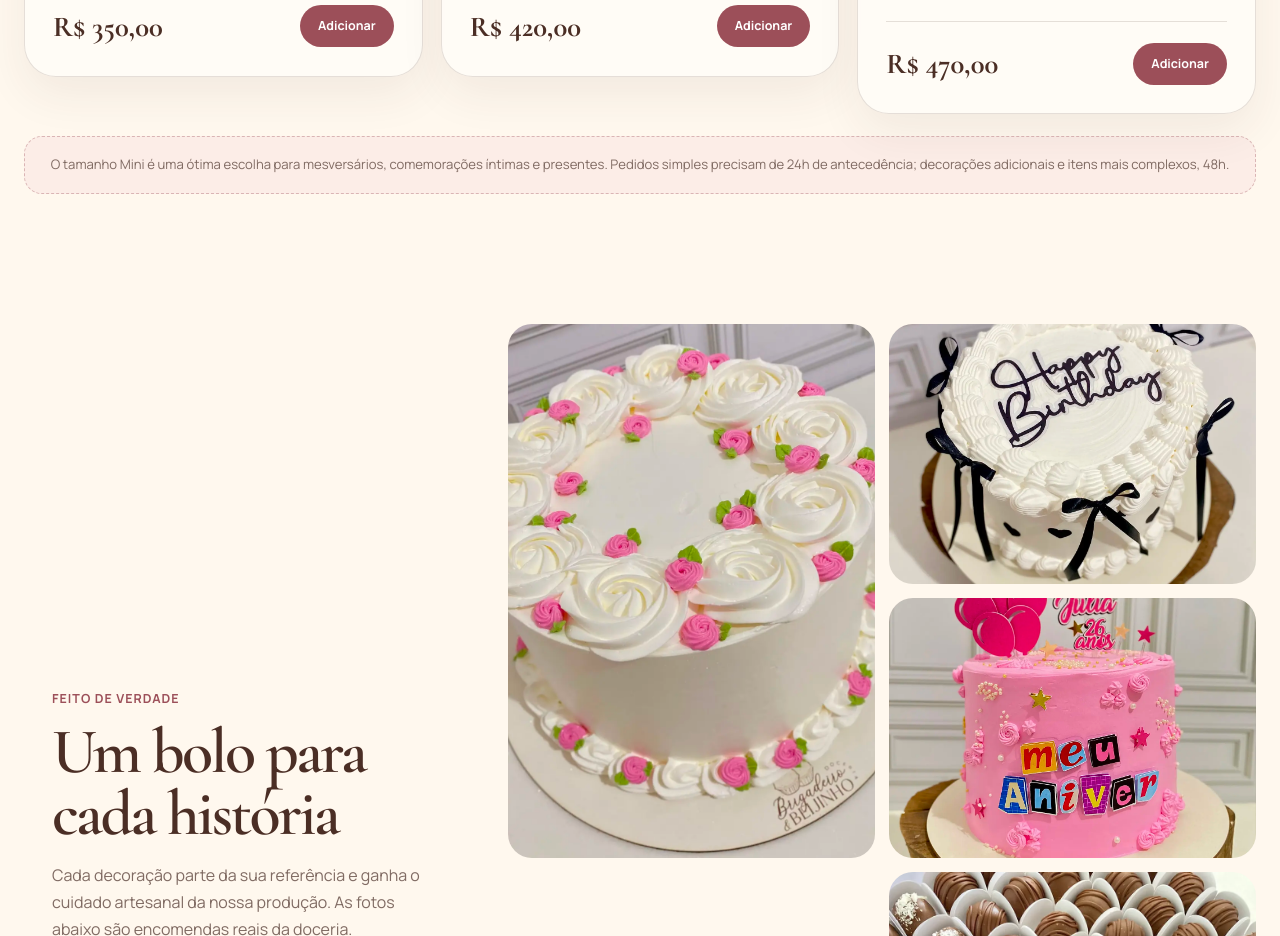
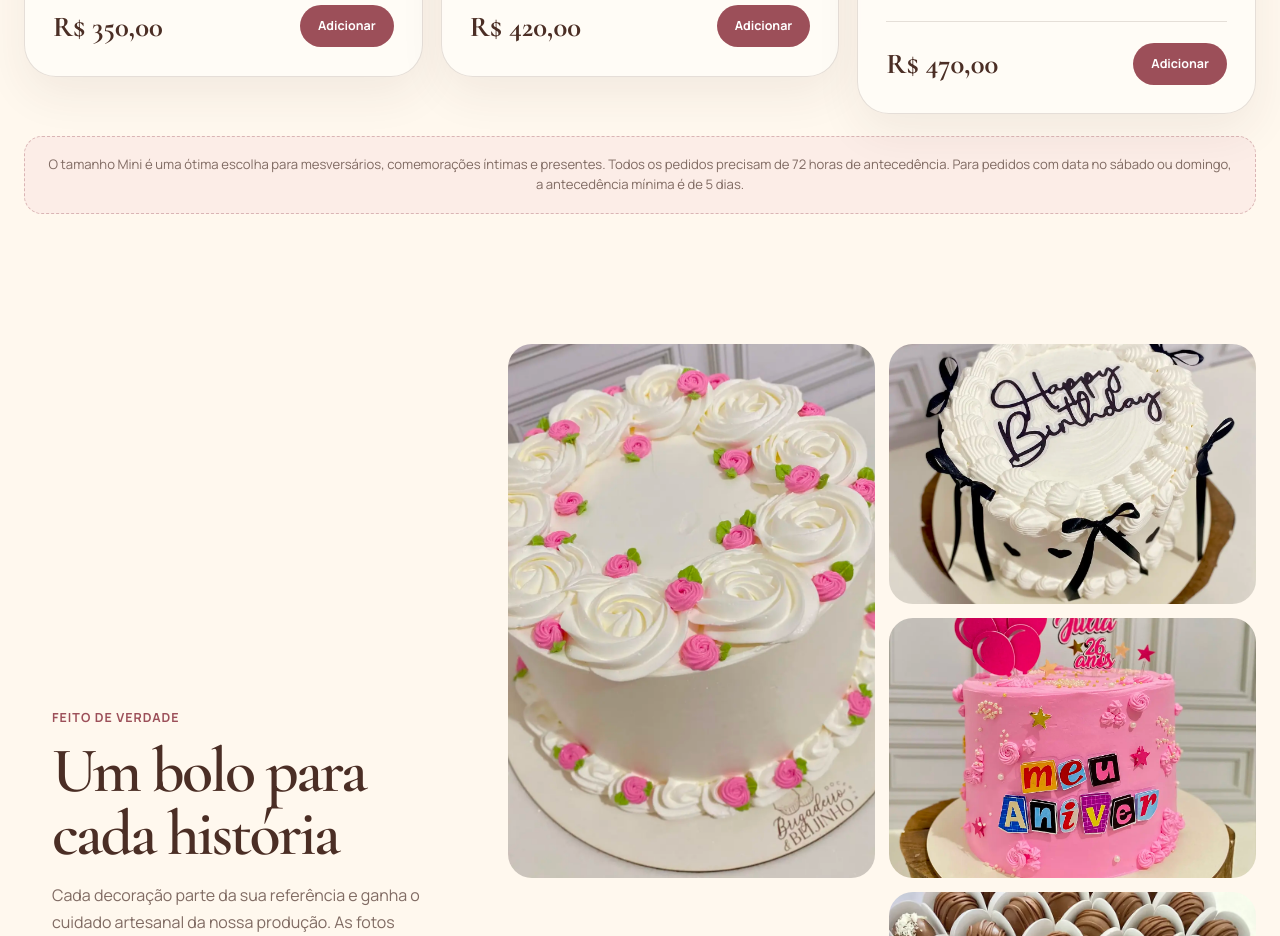
Before and after one commit to doceriabrigadeiroebeijinho/doceriabrigadeiroebeijinho.github.io, a Next.js app: page / in a window 1280 px wide. Shown: the part 3580-4516 px from the top of the page. Built offline with nearby package versions, Linux system fonts and the light colour scheme.

Commit message:
Atualizar antecedência mínima dos pedidos

```diff
--- a/app/page.tsx
+++ b/app/page.tsx
@@ -868,7 +868,17 @@ export default function Home() {
 
   const activeSweetGroup =
     sweetGroups.find((group) => group.id === sweetGroupId) ?? sweetGroups[0];
-  const requiredLeadHours = cart.some((item) => item.requires48h) ? 48 : 24;
+
+  const requiredLeadHours = useMemo(() => {
+    if (!details.eventDate) return 72;
+    const selectedDate = new Date(`${details.eventDate}T12:00:00`);
+    const dayOfWeek = selectedDate.getDay();
+    return dayOfWeek === 0 || dayOfWeek === 6 ? 120 : 72;
+  }, [details.eventDate]);
+
+  const requiredLeadLabel =
+    requiredLeadHours === 120 ? "5 dias de antecedência" : "72 horas de antecedência";
+
   const availableTimeOptions = useMemo(() => {
     if (!details.eventDate) return [];
 
@@ -1297,9 +1307,9 @@ if (
     if (hoursUntilOrder < requiredLeadHours) {
       setCheckoutStep(1);
       setToast(
-        requiredLeadHours === 48
-          ? "Este pedido possui decoração ou itens que precisam de no mínimo 48h de antecedência"
-          : "Pedidos simples precisam de no mínimo 24h de antecedência",
+        requiredLeadHours === 120
+          ? "Pedidos para sábado ou domingo precisam de no mínimo 5 dias de antecedência."
+          : "Todos os pedidos precisam de no mínimo 72 horas de antecedência.",
       );
       return;
     }
@@ -1953,8 +1963,9 @@ if (
             </div>
             <p className="catalog-note cake-catalog-note">
               O tamanho Mini é uma ótima escolha para mesversários,
-              comemorações íntimas e presentes. Pedidos simples precisam de 24h
-              de antecedência; decorações adicionais e itens mais complexos, 48h.
+              comemorações íntimas e presentes. Todos os pedidos precisam de
+              72 horas de antecedência. Para pedidos com data no sábado ou domingo,
+              a antecedência mínima é de 5 dias.
             </p>
           </>
         )}
@@ -2959,11 +2970,10 @@ if (
                       />
                     </label>
                     <p className="form-hint full-field order-deadline-hint">
-                      <strong>Antecedência mínima deste pedido: {requiredLeadHours}h.</strong>{" "}
-                      Pedidos simples precisam de pelo menos 24h. Decorações
-                      adicionais, forminhas coloridas ou de acetato, doces mais
-                      especiais, doces finos e bombons mais complexos precisam
-                      de pelo menos 48h.
+                      <strong>Antecedência mínima deste pedido: {requiredLeadLabel}.</strong>{" "}
+                      Todos os pedidos precisam de pelo menos 72 horas de antecedência.
+                      Para pedidos com data no sábado ou domingo, a antecedência mínima
+                      é de 5 dias.
                       <br />
                       <strong>Segunda a sábado:</strong> 08:00 às 18:00 ·{" "}
                       <strong>Domingo:</strong> 07:00 às 08:30 e 12:30 às 16:00.
@@ -3538,8 +3548,10 @@ if (
             <span>Antes de enviar</span>
             <h2>O pagamento confirma o seu pedido</h2>
             <p>
-              Pedidos de urgência precisam do pagamento em até 2 horas. Para os
-              demais pedidos, o prazo é de até 48 horas.
+              Após o envio, o pedido precisa ser conferido e o pagamento realizado
+              dentro do prazo informado para a confirmação. A antecedência mínima
+              para fazer a encomenda é de 72 horas em dias úteis e de 5 dias para
+              pedidos com data no sábado ou domingo.
             </p>
             <p>
               Sem o pagamento dentro do prazo, o pedido não será confirmado.
```
